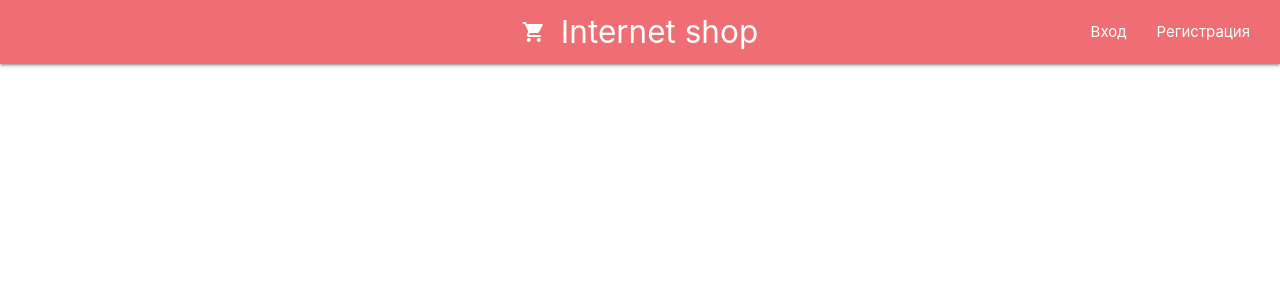
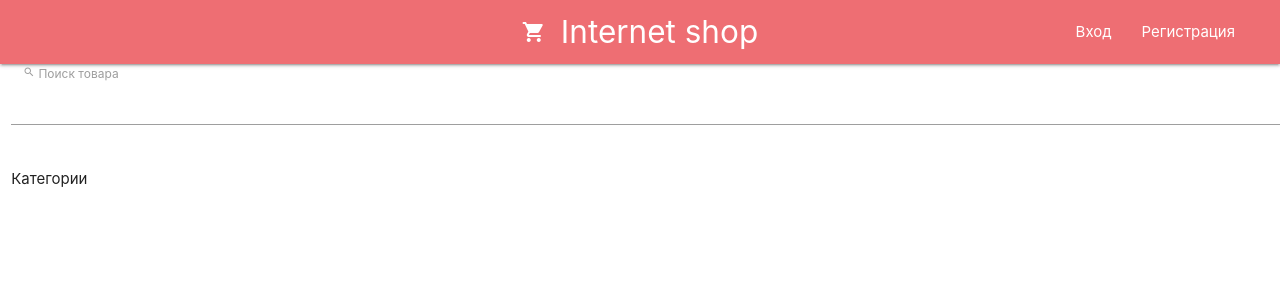
Before and after one commit to Den9rcq/graduation-project-internet-shop, a React (Create React App) app: page / in a window 1280 px wide. Shown: the top 300 px of the page. Built offline with nearby package versions, Linux system fonts and the light colour scheme.

Commit message:
Create search panel component

```diff
--- a/src/App.tsx
+++ b/src/App.tsx
@@ -1,10 +1,19 @@
 import React from 'react';
 import Header from "./components/Header";
+import SearchPanel from "./components/searchPanel";
 
 const App = () => {
+
     return (
-        <div>
-          <Header/>
+        <div className='App'>
+            <Header/>
+            <SearchPanel/>
+            <div className="row">
+                <div className="col s4">Категории</div>
+                <div className="col s8">
+
+                </div>
+            </div>
         </div>
     );
 };
--- a/src/components/Header.tsx
+++ b/src/components/Header.tsx
@@ -1,10 +1,12 @@
-import React from 'react';
+import React, {FC} from 'react';
 
-const Header = () => {
+const Header: FC = () => {
+
     return (
         <nav>
-            <div className="nav-wrapper px-1">
-                <a href="/" className="brand-logo center"><i className='material-icons large'>shopping_cart</i>Internet shop</a>
+            <div className="nav-wrapper px-2">
+                <a href="/" className="brand-logo center"><i className='material-icons large'>shopping_cart</i>Internet
+                    shop</a>
                 <ul id="nav-mobile" className="right hide-on-med-and-down">
                     <li><a href="/">Вход</a></li>
                     <li><a href="/">Регистрация</a></li>
--- /dev/null
+++ b/src/components/searchPanel.tsx
@@ -0,0 +1,24 @@
+import React, {FC, useState} from 'react';
+
+const SearchPanel: FC = () => {
+    const [value, setValue] = useState<string>('')
+    const changeHandler = (e: React.ChangeEvent<HTMLInputElement>) => setValue(e.target.value)
+
+    return (
+        <div className="row">
+            <div className="input-field col s12">
+                <input
+                    onChange={changeHandler}
+                    value={value}
+                    id="searchPanel"
+                    type="text"
+                    className="validate"/>
+                <label className="active px-1" htmlFor="searchPanel">
+                    <i className="material-icons tiny">search</i> Поиск товара
+                </label>
+            </div>
+        </div>
+    );
+};
+
+export default SearchPanel;
--- a/src/index.css
+++ b/src/index.css
@@ -11,7 +11,18 @@ code {
   font-family: source-code-pro, Menlo, Monaco, Consolas, 'Courier New',
     monospace;
 }
+.App {
+  width: 100vw;
+  height: 100vh;
+}
 
 .px-1 {
   padding: 0 1rem;
 }
+.px-2  {
+  padding: 0 2rem;
+}
+
+#searchPanel {
+  padding: 0 1rem;
+}
```
